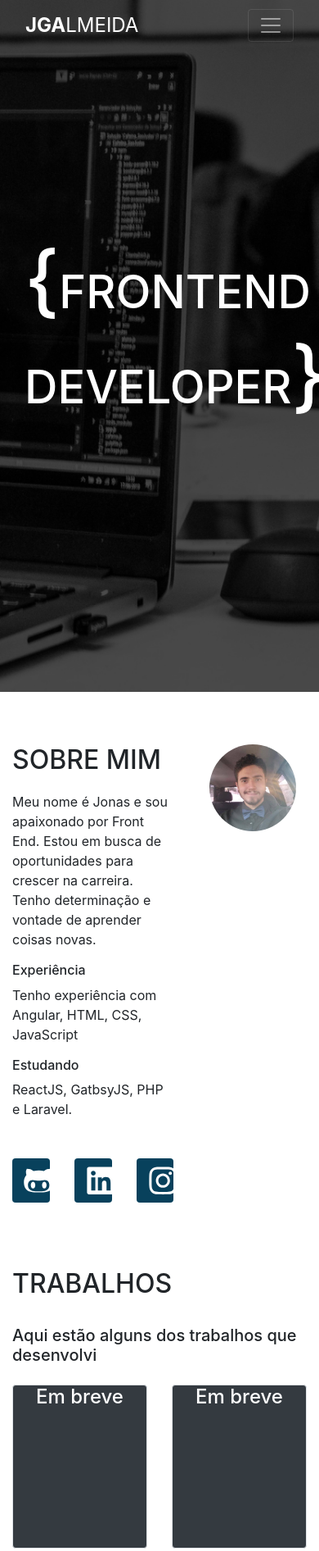
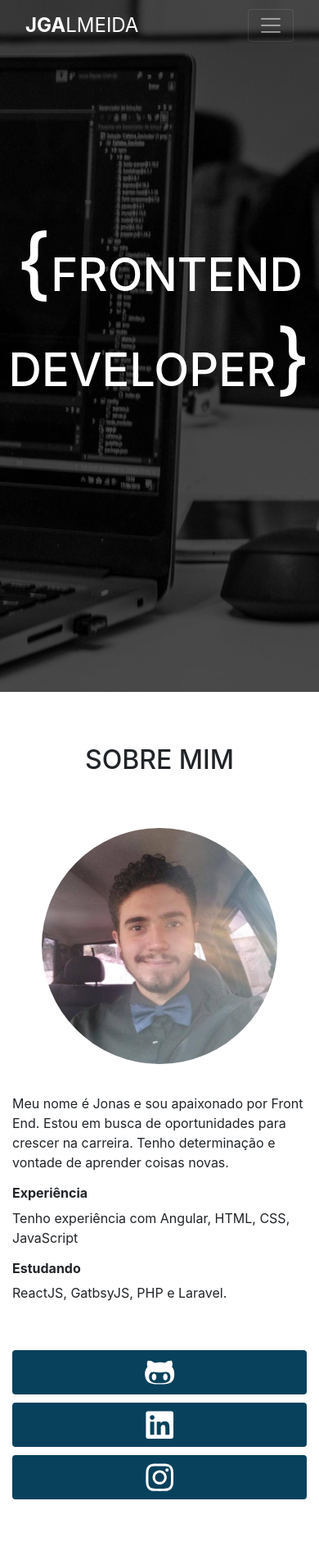
Before and after one commit to jgalmeida93/Gatsby-Portfolio-New, a Gatsby site: page / in a window 390 px wide. Shown: the top 1892 px of the page at 82% size. Built offline with nearby package versions, Linux system fonts and the light colour scheme; Gatsby itself is replaced by a stand-in of ours.

Commit message:
:iphone: Corrige responsividade nos mobiles

```diff
--- a/src/components/contato.js
+++ b/src/components/contato.js
@@ -19,7 +19,7 @@ const Contato = () => {
 
                 </div>
                 <div className="form-group">
-                <label to="message">Message</label>
+                <label to="message">Mensagem</label>
                 <textarea type="text" className="form-control form-control-lg" id="message" name="message" rows="3" required></textarea>
 
                 </div>
--- a/src/components/header.js
+++ b/src/components/header.js
@@ -1,14 +1,24 @@
-import { Link } from "gatsby"
-import PropTypes from "prop-types"
+
 import React from "react"
+import Menu from '../components/menu';
 
 const Header = () => {
   return  (
-    <div className="row menu-header">
-    <div className="col-12 align-self-center">
-  <h1 className="m-auto banner-text"><span className="bracket">{`{`}</span>FRONTEND DEVELOPER<span className="bracket">{`}`}</span></h1>
-    </div>
-    </div>
+      <div className="header">
+        <Menu />
+        <div className="text-div">
+          <h1 className="m-auto banner-text"><span className="bracket">{`{`}</span>FRONTEND DEVELOPER<span className="bracket">{`}`}</span></h1>
+        </div>
+
+      </div>
+
+
+
+    // <div className="row menu-header">
+    //   <div className="col-12 align-self-center">
+    //     <h1 className="m-auto banner-text"><span className="bracket">{`{`}</span>FRONTEND DEVELOPER<span className="bracket">{`}`}</span></h1>
+    //   </div>
+    // </div>
   )
 }
 
--- a/src/components/menu.js
+++ b/src/components/menu.js
@@ -6,17 +6,19 @@ import { Navbar, Nav } from "react-bootstrap"
 const Menu = () => {
 
   return (
-    <Navbar collapseOnSelect expand="lg" className="navbar-dark" variant="dark">
+    <div className="container">
+      <Navbar collapseOnSelect expand="sm" className="navbar-dark" variant="dark">
         <Navbar.Brand href="/" className="logo"><span className="logo-decoration"></span><strong>JGA</strong>LMEIDA</Navbar.Brand>
         <Navbar.Toggle aria-controls="basic-navbar-nav" />
         <Navbar.Collapse id="basic-navbar-nav" >
-        <Nav className="mr-auto">
+          <Nav className="ml-auto">
             <Nav.Link href="#sobre">SOBRE</Nav.Link>
             <Nav.Link href="#trabalhos">TRABALHOS</Nav.Link>
             <Nav.Link href="#contato">CONTATO</Nav.Link>
           </Nav>
           </Navbar.Collapse>
       </Navbar>
+    </div>
   )
 }
 
--- a/src/components/sobre.js
+++ b/src/components/sobre.js
@@ -1,5 +1,4 @@
 import React from 'react';
-import { Link } from "gatsby";
 
 import '../styles/style.scss';
 import Foto from '../images/perfil.jpg';
@@ -12,40 +11,40 @@ import { FaInstagram } from 'react-icons/fa';
 const Sobre = () => {
     return (
         <div className="container sobre" >
-            <div className="row sobre">
-                <div className="col-7" id="sobre">
-                    <h2>SOBRE MIM</h2>
+             <h2 className="sobre-texto" >SOBRE MIM</h2>
+            <div className="row sobre flex-column-reverse flex-sm-row">
+                <div className="col-12 col-sm-12 col-md-12 col-lg-7 col-xl-7" id="sobre">
                     <p className="texto-sobre">
                     Meu nome é Jonas e sou apaixonado por Front End. Estou em busca de oportunidades para crescer na carreira.
                     Tenho determinação e vontade de aprender coisas novas.
                     </p>
-                    <h6>Experiência</h6>
+                    <h6 className="stronger">Experiência</h6>
                     <p>
                     Tenho experiência com Angular, HTML, CSS, JavaScript
                     </p>
-                    <h6>Estudando</h6>
+                    <h6 className="stronger">Estudando</h6>
                     <p>
                     ReactJS, GatbsyJS, PHP e Laravel.
                     </p>
                     <div className="row mt-5">
-                        <div className="col-4 text-center">
+                        <div className="col-12 col-sm-12 col-md-12 col-lg-4 col-xl-4 text-center">
                         <a href="https://github.com/jgalmeida93" className="btn btn-block btn-main"><FaGithubAlt size="2em"/></a>
 
                         </div>
-                        <div className="col-4 text-center">
+                        <div className="col-12 col-sm-12 col-md-12 col-lg-4 col-xl-4 text-center">
                         <a href="https://www.linkedin.com/in/jonas-gabriel-de-almeida-4ab460187/" className="btn btn-block btn-main">
                                 <FaLinkedin size="2em"/>
                         </a>
 
                         </div>
-                        <div className="col-4 text-center">
+                        <div className="col-12 col-sm-12 col-md-12 col-lg-4 col-xl-4 text-center">
                             <a href="https://www.instagram.com/jgalmeida93/" className="btn btn-block btn-main"><FaInstagram size="2em"/></a>
                         </div>
                     </div>
 
                 </div>
-                <div className="col-5">
-                    <img src={Foto} alt="foto do desenvolvedor" className="rounded-circle img-fluid d-block mx-auto" width="80%" />
+                <div className="col-12 col-sm-12 col-md-12 col-lg-5 col-xl-5">
+                    <img src={Foto} alt="foto do desenvolvedor" className="rounded-circle img-fluid d-block mx-auto foto-jonas" width="80%" />
                 </div>
             </div>
         </div>
--- a/src/components/trabalhos.js
+++ b/src/components/trabalhos.js
@@ -5,15 +5,15 @@ const Trabalhos = () => {
         <div className="container">
                 <h2 id="trabalhos">TRABALHOS</h2>
                 <br/>
-                <h5>Aqui estão alguns dos trabalhos que desenvolvi</h5>
+                <h6>Aqui estão alguns dos trabalhos que desenvolvi</h6>
                 <div className="row">
-                    <div className="col-6 my-3 align-self-center">
+                    <div className="col-12 col-sm-12 col-md-12 col-lg-6 col-xl-6 my-3 align-self-center">
                         <div className="border d-block bg-dark trabalhos rounded">
                             <h4 className="trabalhos-texto d-block">Em breve</h4>
                         </div>
                         <small>Legenda</small>
                     </div>
-                    <div className="col-6 my-3 align-self-center">
+                    <div className="col-12 col-sm-12 col-md-12 col-lg-6 col-xl-6 my-3 align-self-center">
                     <div className="border d-block bg-dark trabalhos rounded">
                         <h4 className="trabalhos-texto d-block">Em breve</h4>
                     </div>
@@ -21,13 +21,13 @@ const Trabalhos = () => {
                     </div>
                 </div>
                 <div className="row">
-                    <div className="col-6 my-3 align-self-center">
+                    <div className="col-12 col-sm-12 col-md-12 col-lg-6 col-xl-6 my-3 align-self-center">
                     <div className="border d-block bg-dark trabalhos rounded">
                         <h4 className="trabalhos-texto d-block">Em breve</h4>
                         </div>
                         <small>Legenda</small>
                     </div>
-                    <div className="col-6 my-3 align-self-center">
+                    <div className="col-12 col-sm-12 col-md-12 col-lg-6 col-xl-6 my-3 align-self-center">
                     <div className="border d-block bg-dark trabalhos rounded">
                         <h4 className="trabalhos-texto d-block">Em breve</h4>
                         </div>
--- a/src/pages/index.js
+++ b/src/pages/index.js
@@ -16,14 +16,7 @@ const IndexPage = () => (
       <title>JGALMEIDA</title>
     </Helmet>
     <header>
-      <div className="container">
-      <Menu />
       <Header />
-
-
-
-      </div>
-
     </header>
 
       <Sobre />
--- a/src/styles/style.scss
+++ b/src/styles/style.scss
@@ -26,14 +26,9 @@ body {
     margin-right: auto;
     width: 100%;
 
-    .banner-text {
-        color: white;
-        text-align: center;
-        font-size: 3.5rem;
-    }
 }
 
-header {
+.header {
     background-image: url(../images/banner.png);
     background-size: cover;
     background-position: center;
@@ -101,8 +96,41 @@ header {
     color: white;
     line-height: 2em;
     font-size: 1.2em;
+    @media (max-width: 768px) {
+        margin-top: 10px;
+    }
 }
 .btn-main:hover {
     background-color: rgb(6, 46, 65);
     color: white;
 }
+
+.text-div {
+    display: flex;
+    height: 100%;
+    align-items: center;
+    justify-content: center;
+    @media (max-width: 768px) {
+        height: 75%;
+    }
+}
+
+.banner-text {
+    color: white;
+    text-align: center;
+    font-size: 3.5rem;
+}
+
+.foto-jonas {
+    margin-bottom: 1em;
+}
+
+.sobre-texto {
+    @media (max-width: 768px) {
+        text-align: center;
+    }
+}
+
+.stronger {
+    font-weight: 700;
+}
```
Lines whose indentation alone changed are shown as unchanged.
